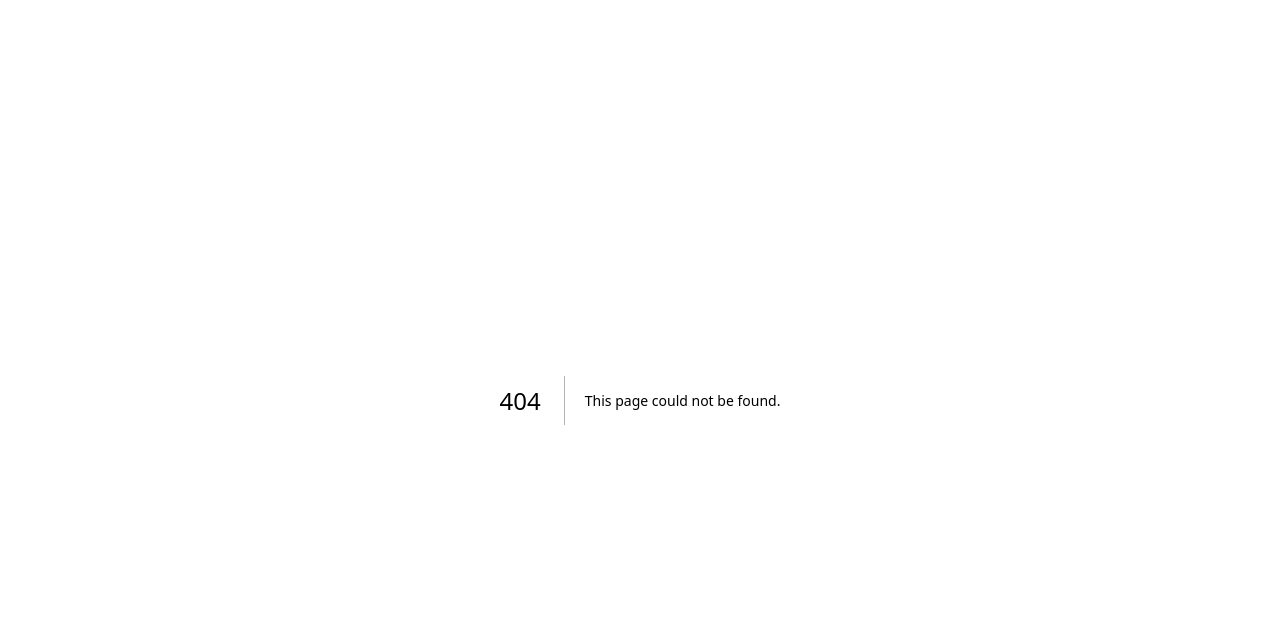
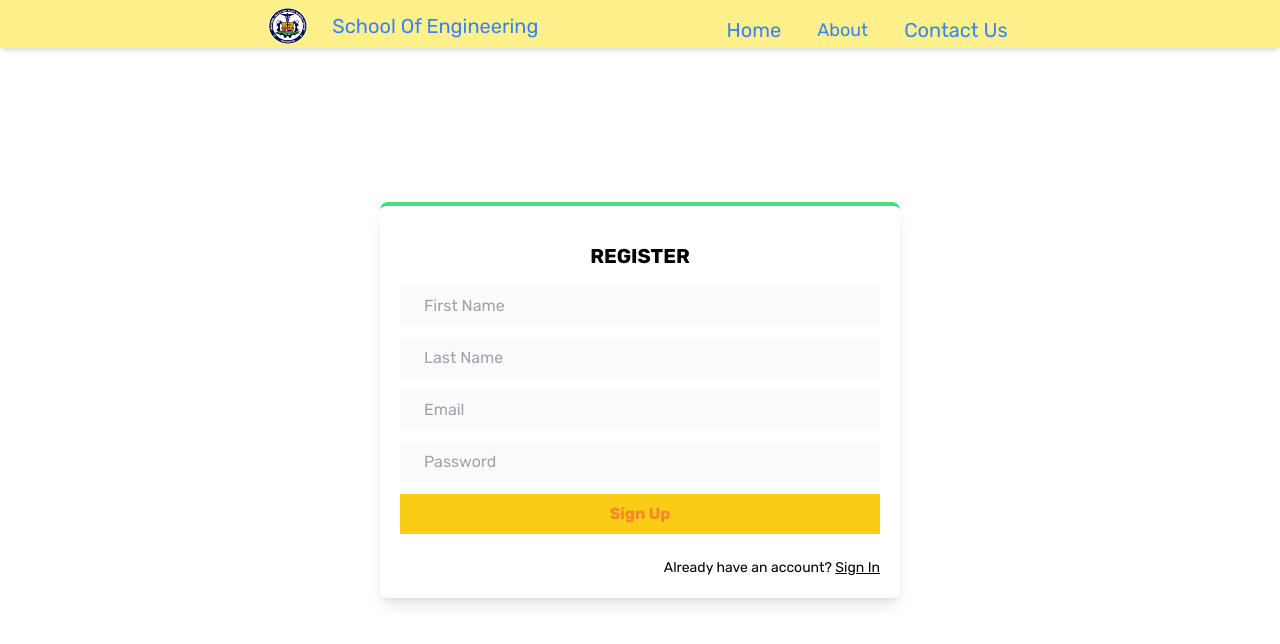
Before and after one commit to owusuvictorjnr/School-of-Eng-and-Allied-Science, a Next.js app: page /register in a window 1280 px wide. Before the commit this address had no page. Shown: the top 644 px of the page. Built offline with nearby package versions, Linux system fonts and the light colour scheme; no server answers.

Commit message:
user reg page

```diff
--- /dev/null
+++ b/app/register/page.js
@@ -0,0 +1,14 @@
+import React from 'react'
+import RegisterForm from '../components/RegisterForm'
+import { getServerSession } from 'next-auth'
+import { redirect } from 'next/navigation'
+import { authOptions } from '../api/auth/[...nextauth]/route'
+
+const Signup = async () => {
+  const session = await getServerSession(authOptions)
+
+  if (session) redirect('/dashboard')
+  return <RegisterForm>Signup</RegisterForm>
+}
+
+export default Signup
```
